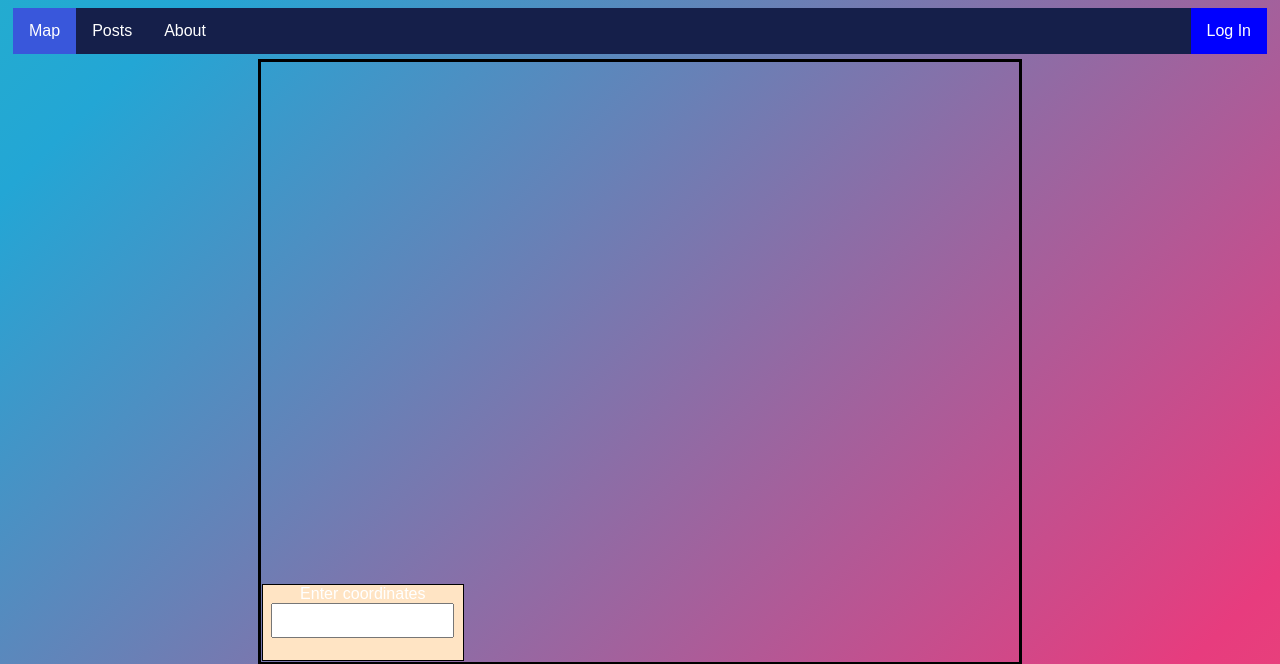
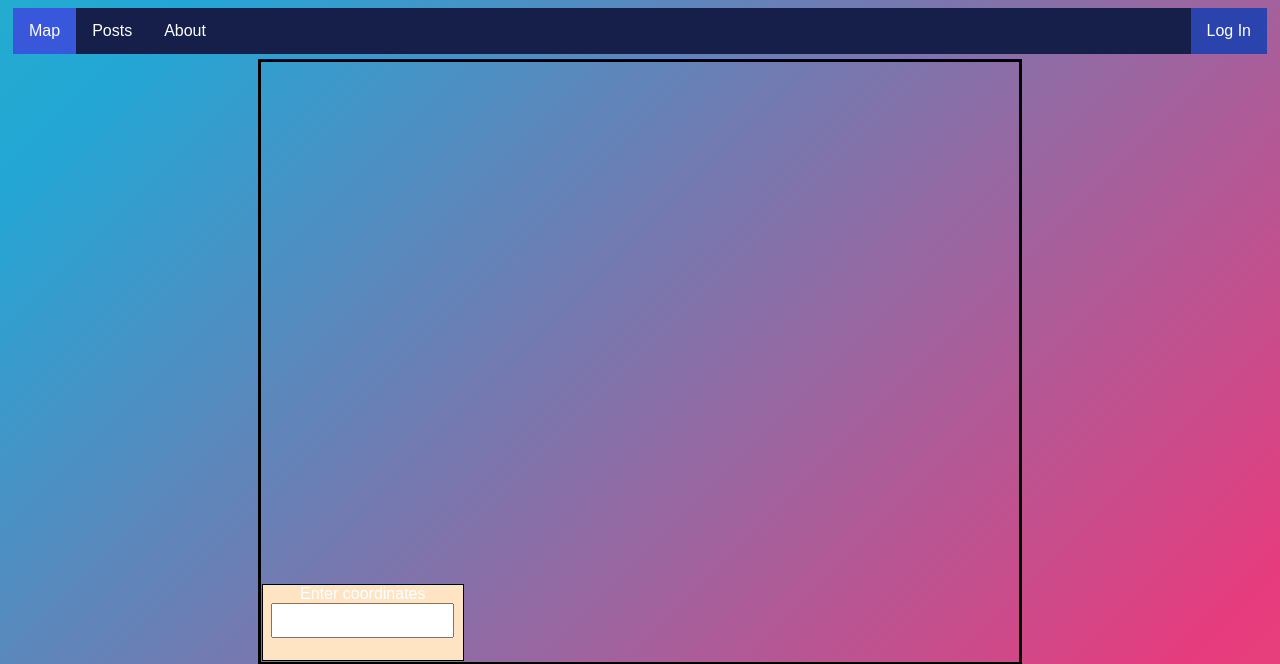
Before and after one commit to figtree2/Hackathon, a Flask app: page / in a window 1280 px wide, with the pointer over the restyled element. Shown: the top 664 px of the page. Run offline with Flask 2, Linux system fonts and the light colour scheme; some libraries are stand-ins or nearby versions.

Commit message:
another fix to mistake i made

```diff
--- a/static/css/styles.css
+++ b/static/css/styles.css
@@ -67,7 +67,7 @@ ri a{
     text-decoration: none;
 }
 ri a:hover {
-    background-color: blue;
+    background-color: #2b43ad;
 }
 li a {
     display: block;
```
